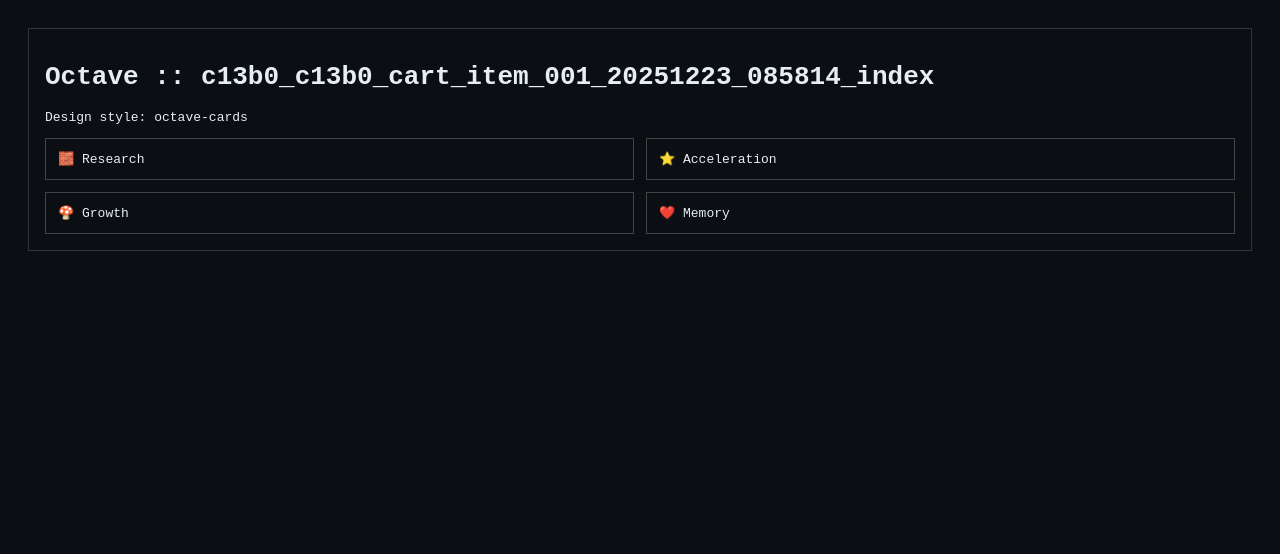
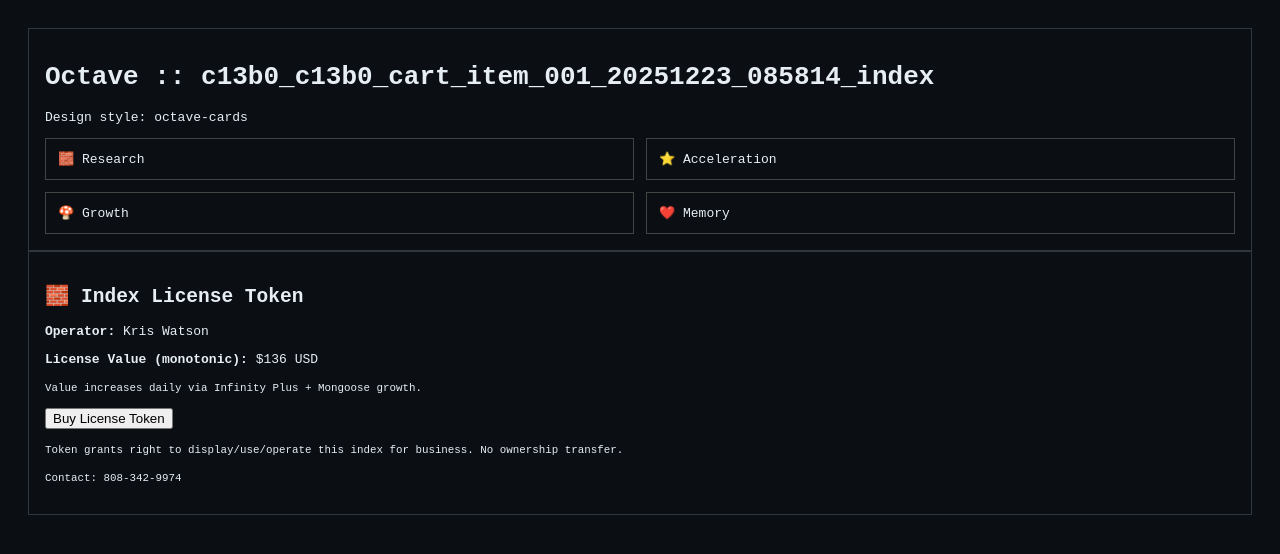
Before and after one commit to pewpi-infinity/c13b0_c13b0_cart_item_001_20251223_085814_index, a plain HTML site: page index.html in a window 1280 px wide. Drawn offline with Linux system fonts and the light colour scheme.

Commit message:
🧱 c13b0⁴ sweep + index growth → 136

```diff
--- a/index.html
+++ b/index.html
@@ -23,3 +23,17 @@ body{font-family:monospace;background:#0b0f14;color:#e6edf3;padding:20px}
 </div>
 </body>
 </html>
+
+<!-- INDEX_VALUE_START -->
+<div class="box">
+<h2>🧱 Index License Token</h2>
+<p><strong>Operator:</strong> Kris Watson</p>
+<p><strong>License Value (monotonic):</strong> $136 USD</p>
+<p><small>Value increases daily via Infinity Plus + Mongoose growth.</small></p>
+<form action="https://www.paypal.com/paypalme/marvaseater@gmail.com/136" method="get" target="_blank">
+  <button type="submit">Buy License Token</button>
+</form>
+<p><small>Token grants right to display/use/operate this index for business. No ownership transfer.</small></p>
+<p><small>Contact: 808-342-9974</small></p>
+</div>
+<!-- INDEX_VALUE_END -->
```
Also changed, not shown: index_value.json (+8 -4 lines), 2 other files.
